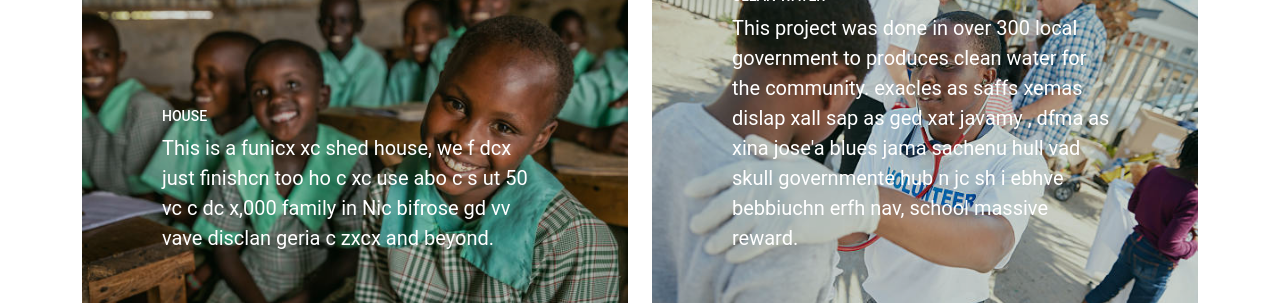
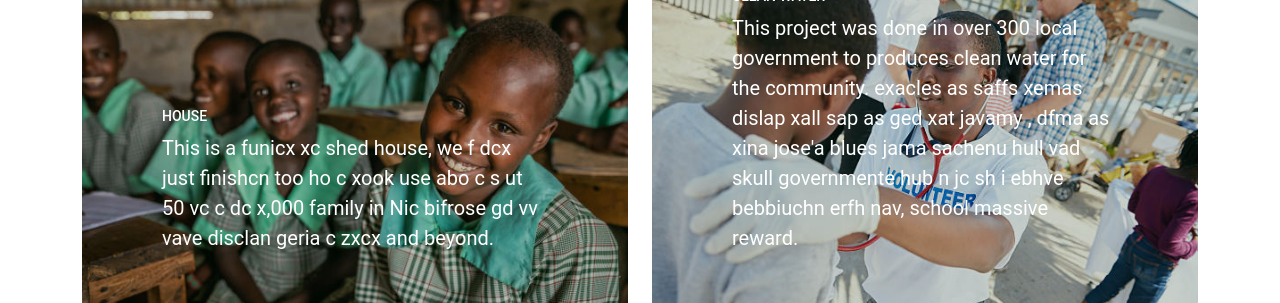
Before and after one commit to zeredogo/krypto-zone-charity, a React (Create React App) app: page / in a window 1280 px wide. Shown: the part 4360-4663 px from the top of the page. Built offline with nearby package versions, Linux system fonts and the light colour scheme.

Commit message:
updating commit

```diff
--- a/src/component/FinishedProject.jsx
+++ b/src/component/FinishedProject.jsx
@@ -55,7 +55,7 @@ const FinishedProject = () => {
                     <h2>House</h2>
                     <p className="mb-0">
                       This is a funicx xc  shed house, we f dcx just
-                      finishcn  too ho c xc use abo c s ut 50 vc c  dc x,000 family
+                      finishcn  too ho c xook use abo c s ut 50 vc c  dc x,000 family
                       in Nic bifrose gd vv  vave disclan geria c zxcx and beyond.
                     </p>
                   </span>
```
